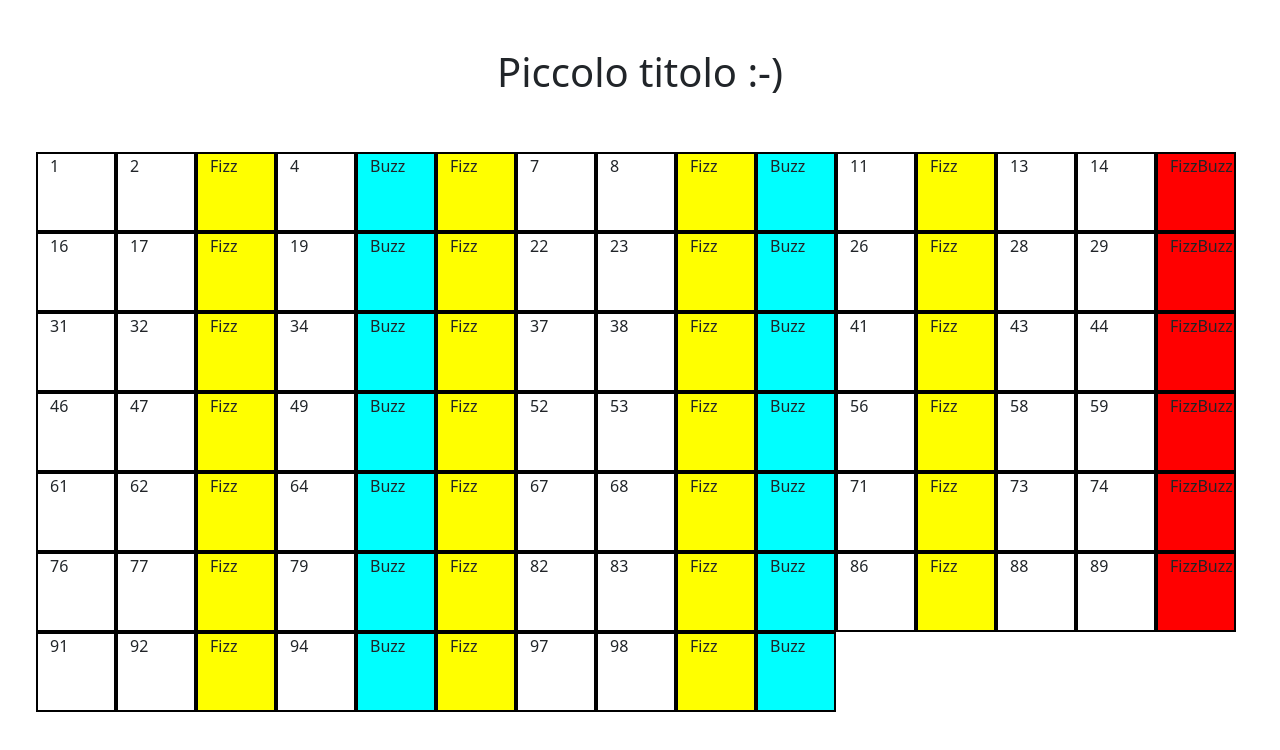
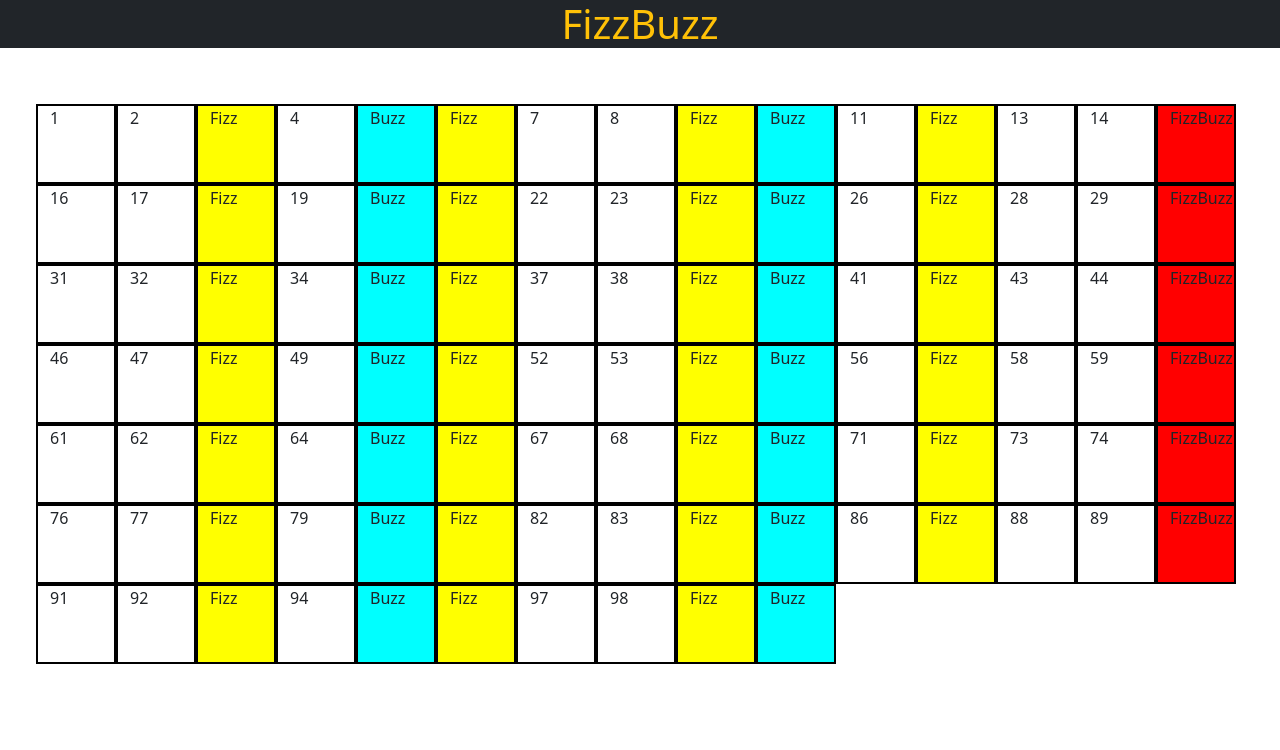
Before and after one commit to RiccardoPellegrino/js-fizzbuzzdom, a plain HTML site: page index.html in a window 1280 px wide. Drawn offline with nearby package versions, Linux system fonts and the light colour scheme.

Commit message:
cambiato colore e titolo

```diff
--- a/index.html
+++ b/index.html
@@ -8,11 +8,11 @@
     <link href="https://cdn.jsdelivr.net/npm/bootstrap@5.2.2/dist/css/bootstrap.min.css" rel="stylesheet"
         integrity="sha384-Zenh87qX5JnK2Jl0vWa8Ck2rdkQ2Bzep5IDxbcnCeuOxjzrPF/et3URy9Bv1WTRi" crossorigin="anonymous">
     <link rel="stylesheet" href="./css/style.css">
-    <title>Document</title>
+    <title>FizzBuzz</title>
 </head>
 
 <body>
-    <h1 class="text-center mt-5">Piccolo titolo :-)</h1>
+    <h1 class="text-center text-warning bg-dark">FizzBuzz</h1>
     <div class="row wrap p-5">
 
     </div>
```
